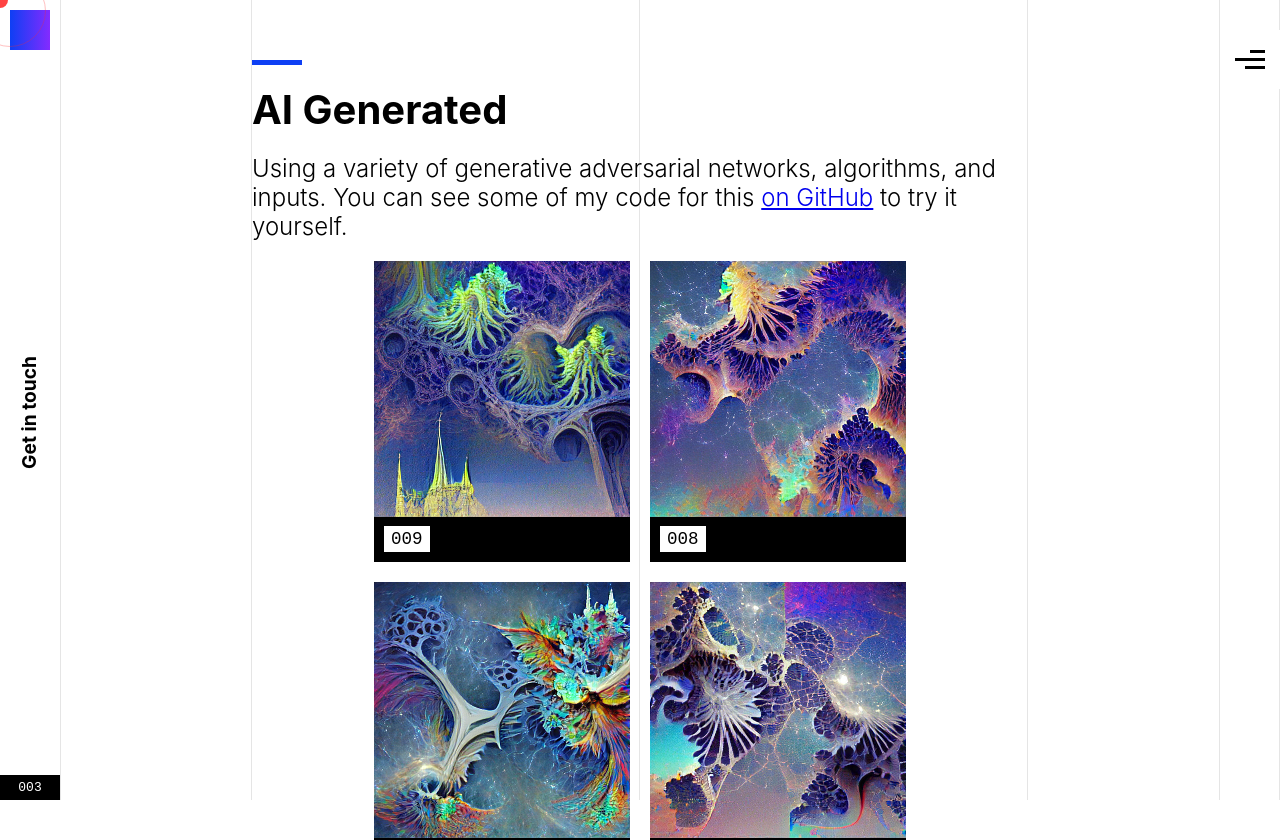
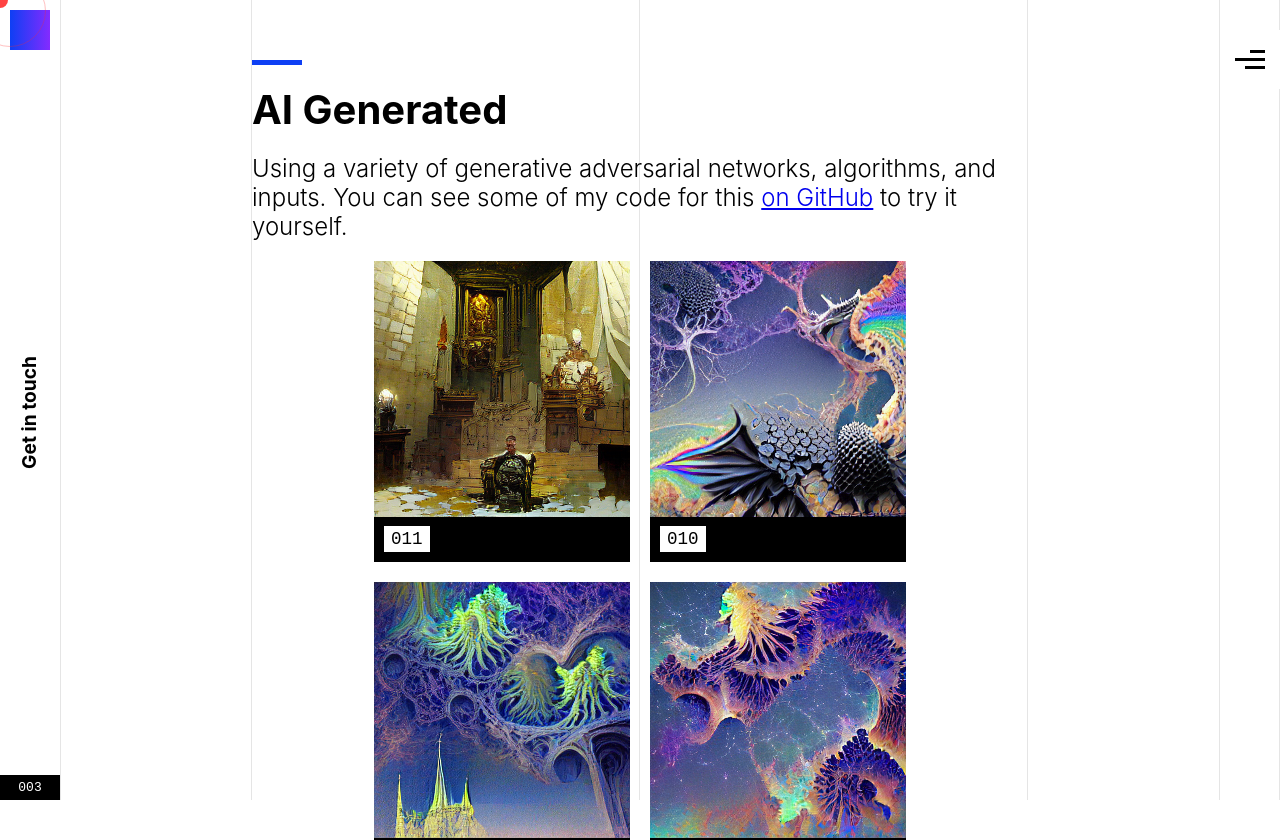
Before and after one commit to overshard/isaacbythewood.com, a Next.js app: page /art in a window 1280 px wide. Shown: the top 840 px of the page. Built offline with nearby package versions, Linux system fonts and the light colour scheme; grey boxes are pictures that could not be loaded.

Commit message:
Update art ai cards

```diff
--- a/pages/art.js
+++ b/pages/art.js
@@ -44,6 +44,32 @@ const Art = () => {
         yourself.
       </Paragraph>
       <AICards>
+        <AICard>
+          <CardImage>
+            <Image
+              src="/static/images/art/ai-assisted/011.webp"
+              width={256}
+              height={256}
+              priority={true}
+            />
+          </CardImage>
+          <CardHeading>
+            <span>011</span>
+          </CardHeading>
+        </AICard>
+        <AICard>
+          <CardImage>
+            <Image
+              src="/static/images/art/ai-assisted/010.webp"
+              width={256}
+              height={256}
+              priority={true}
+            />
+          </CardImage>
+          <CardHeading>
+            <span>010</span>
+          </CardHeading>
+        </AICard>
         <AICard>
           <CardImage>
             <Image
```
